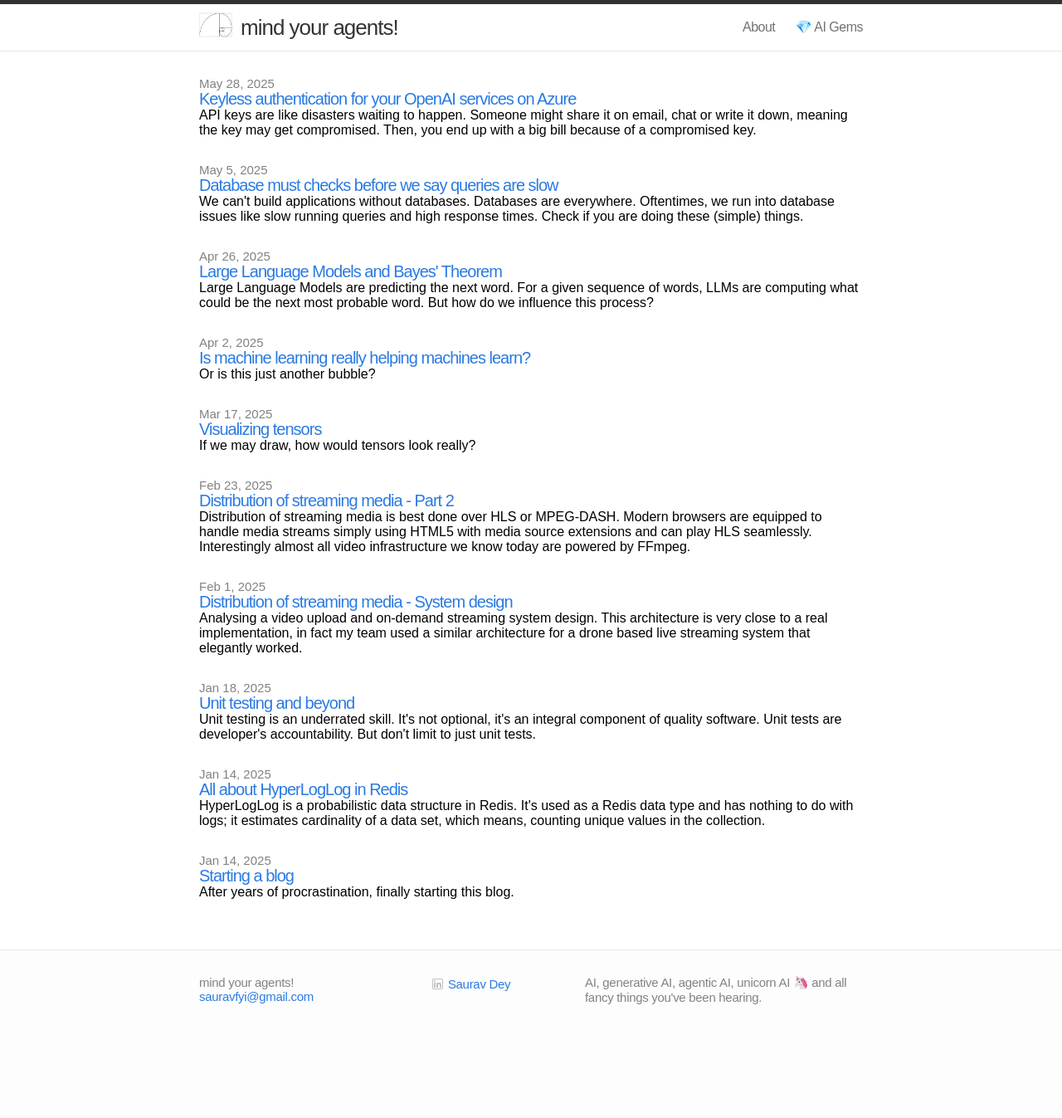
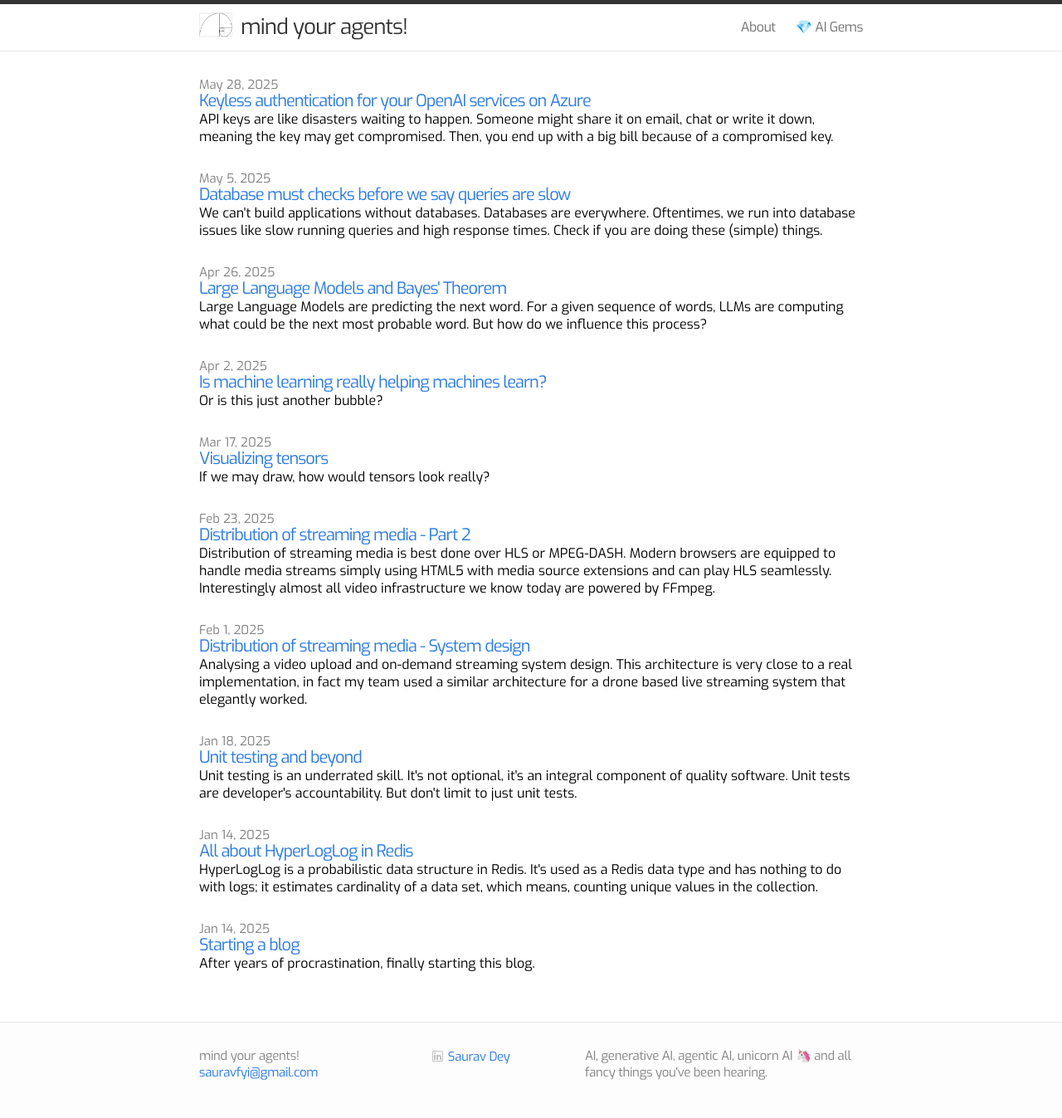
Before and after one commit to mindyouragents/mindyouragents.github.io, a Jekyll site: the page built from index.html, in a window 1280 px wide. Shown: the whole page at 83% size. Built offline with Jekyll 4.4.1, drawn with Linux system fonts in a browser that asks for light colours; some web fonts are replaced; before the commit the page ends 1255 px from its top, so only the background shows below that.

Commit message:
Update head.html

```diff
--- a/_includes/head.html
+++ b/_includes/head.html
@@ -9,7 +9,7 @@
 
     <link rel="preconnect" href="https://fonts.googleapis.com">
     <link rel="preconnect" href="https://fonts.gstatic.com" crossorigin>
-    <link href="https://fonts.googleapis.com/css2?family=WDXL+Lubrifont+TC&display=swap" rel="stylesheet">
+    <link href="https://fonts.googleapis.com/css2?family=Exo:ital,wght@0,100..900;1,100..900&display=swap" rel="stylesheet">
 
 
 <!-- Custom CSS -->
```
